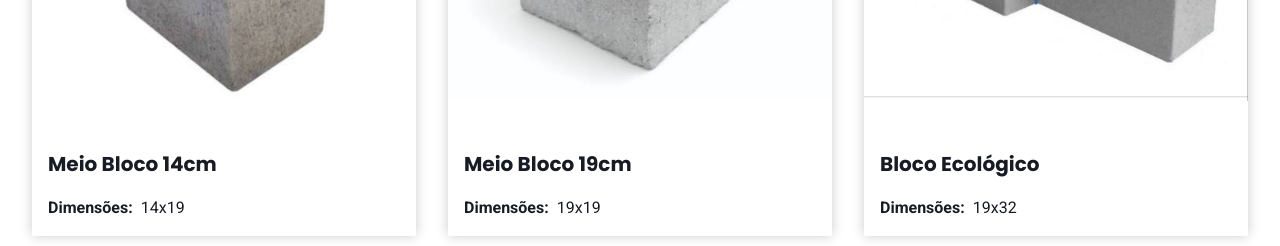
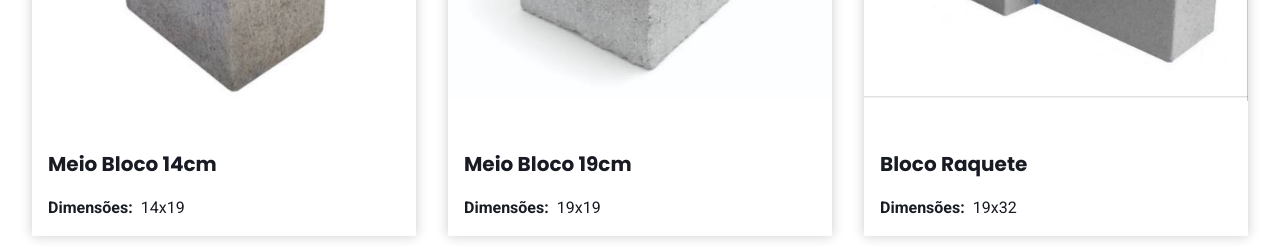
Before and after one commit to pedromiiguel/lp-pre-moldados, a Next.js app: page /produtos in a window 1280 px wide. Shown: the part 1640-1886 px from the top of the page. Built offline with nearby package versions, Linux system fonts and the light colour scheme.

Commit message:
chore: fixed description and name products

```diff
--- a/src/components/Carousel/produts.ts
+++ b/src/components/Carousel/produts.ts
@@ -56,7 +56,7 @@ export const products = [
     image: '/products/meio_bloco_19x19.jpg',
   },
   {
-    name: 'Bloco Ecológico',
+    name: 'Bloco Raquete',
     price: 'R$ 5,99',
     category: 'bloco',
     description: '19x32',
@@ -163,7 +163,7 @@ export const products = [
   },
   {
     name: 'Pingadeira de Concreto',
-    category: 'manilha',
+    category: 'decoracao',
     price: 'R$ 18,00',
     description: '17x80cm | 19x80cm',
     image: '/products/pingadeira.jpg',
@@ -193,7 +193,7 @@ export const products = [
     name: 'Caixa de Passagem',
     category: 'manilha',
     price: 'R$ 70,00',
-    description: 'Sem Fundo | Com Fundo | Tampa da Caixa',
+    description: 'Sem Fundo | Com Fundo | Tampa da Caixa | 52x48x42',
     image: '/products/caixa_passagem.jpg',
   },
   {
@@ -301,7 +301,7 @@ export const products = [
     category: 'suporte',
     price: 'R$ 25,00',
     description:
-      '1,60m de comprimento | 67cm a parte maior | 40cm a parte menor | 40cm a parte menor',
+      '20x20 com 25 MPA | Peso: 21kg',
     image: '/products/suporte_energia_solar_caixa_macica.jpg',
   },
   {
```
